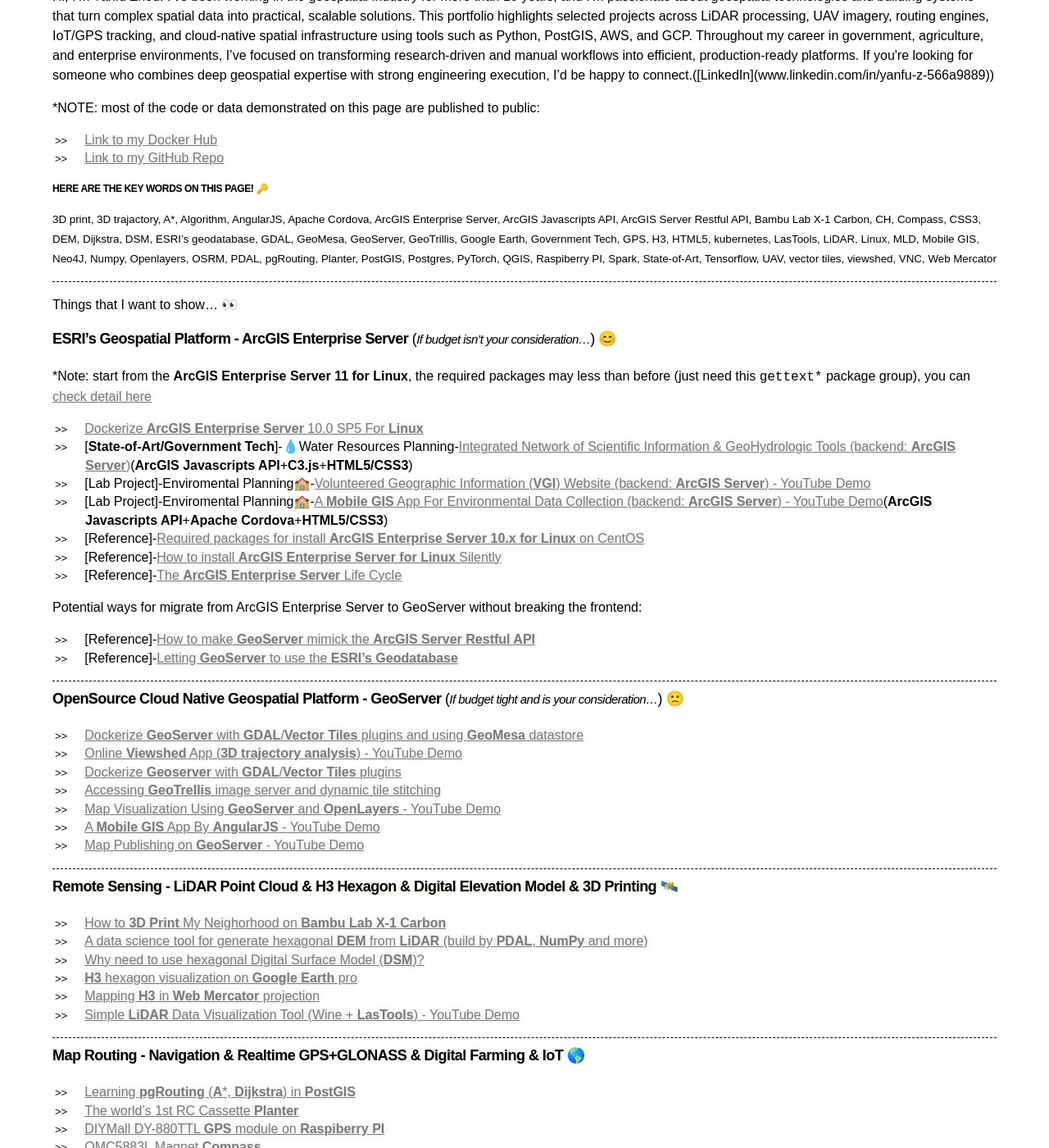
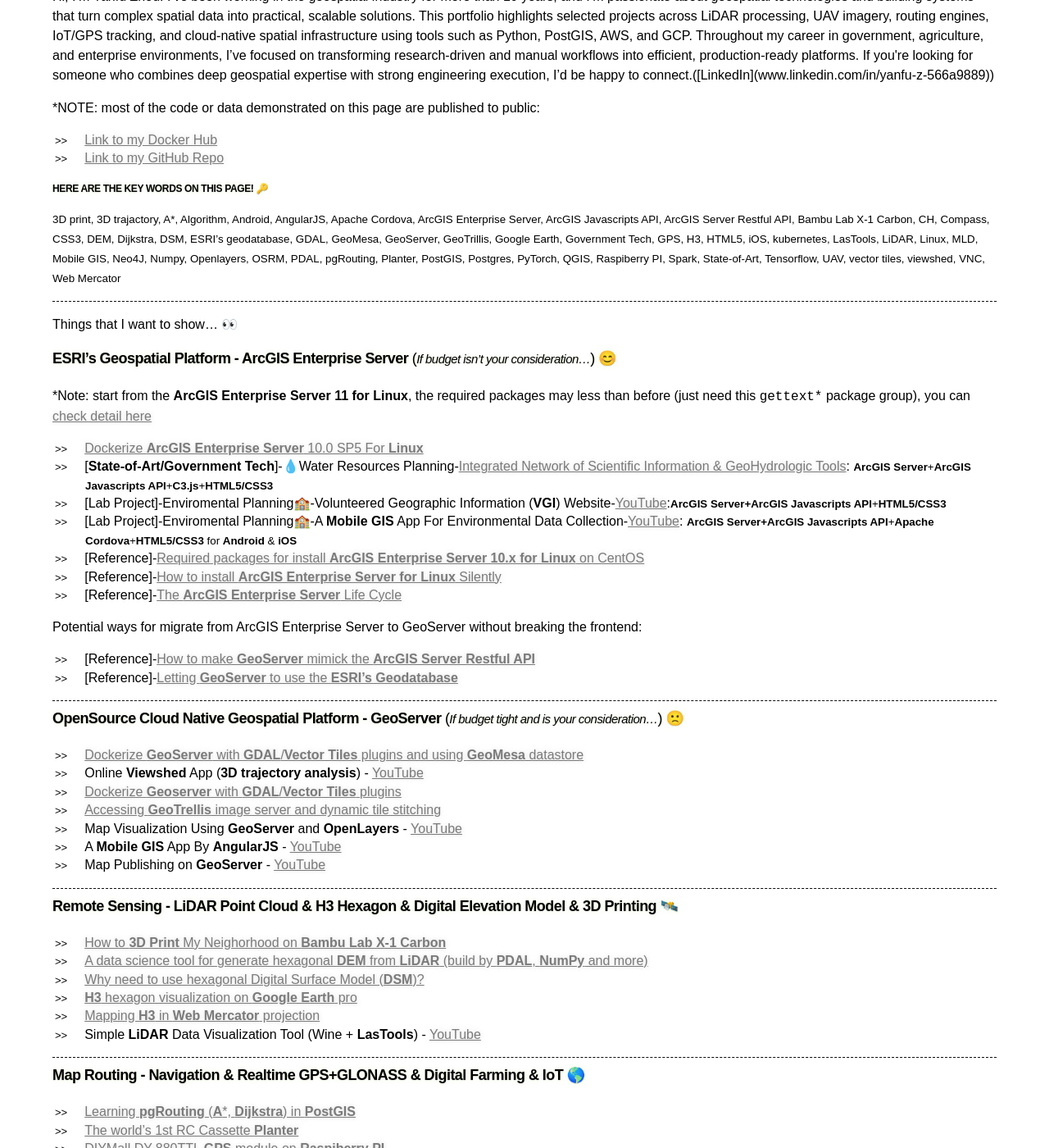
Before and after one commit to yanfuzhou/yanfuzhou.github.io, a Jekyll site: the page built from index.md, in a window 1280 px wide and 1400 px high, scrolled down 304 px. Shown: the whole window at 82% size. Built offline with Jekyll 4.4.1, drawn with Linux system fonts in a browser that asks for light colours; our own code applies the rules of GitHub Pages for plain Markdown files; some of the changed text lies outside the part shown.

Commit message:
adjust content

```diff
--- a/index.md
+++ b/index.md
@@ -19,7 +19,7 @@
 - [Link to my GitHub Repo](https://github.com/yanfuzhou?tab=repositories)
 
 ##### [](#header-5) **Here are the key words on this page!** 🔑
-<small>3D print, 3D trajactory, A*, Algorithm, AngularJS, Apache Cordova, ArcGIS Enterprise Server, ArcGIS Javascripts API, ArcGIS Server Restful API, Bambu Lab X-1 Carbon, CH, Compass, CSS3, DEM, Dijkstra, DSM, ESRI's geodatabase, GDAL, GeoMesa, GeoServer, GeoTrillis, Google Earth, Government Tech, GPS, H3, HTML5, kubernetes, LasTools, LiDAR, Linux, MLD, Mobile GIS, Neo4J, Numpy, Openlayers, OSRM, PDAL, pgRouting, Planter, PostGIS, Postgres, PyTorch, QGIS, Raspiberry PI, Spark, State-of-Art, Tensorflow, UAV, vector tiles, viewshed, VNC, Web Mercator</small>
+<small>3D print, 3D trajactory, A*, Algorithm, Android, AngularJS, Apache Cordova, ArcGIS Enterprise Server, ArcGIS Javascripts API, ArcGIS Server Restful API, Bambu Lab X-1 Carbon, CH, Compass, CSS3, DEM, Dijkstra, DSM, ESRI's geodatabase, GDAL, GeoMesa, GeoServer, GeoTrillis, Google Earth, Government Tech, GPS, H3, HTML5, iOS, kubernetes, LasTools, LiDAR, Linux, MLD, Mobile GIS, Neo4J, Numpy, Openlayers, OSRM, PDAL, pgRouting, Planter, PostGIS, Postgres, PyTorch, QGIS, Raspiberry PI, Spark, State-of-Art, Tensorflow, UAV, vector tiles, viewshed, VNC, Web Mercator</small>
 
 ---
 
@@ -30,9 +30,9 @@
  *Note: start from the **ArcGIS Enterprise Server 11 for Linux**, the required packages may less than before (just need this `gettext*` package group), you can [check detail here](https://enterprise.arcgis.com/en/system-requirements/latest/linux/arcgis-server-system-requirements.htm)
 
   - [Dockerize **ArcGIS Enterprise Server** 10.0 SP5 For **Linux**](docs/DockerizingArcGISServerForLinux.md)
-  - [**State-of-Art/Government Tech**]-💧Water Resources Planning-[Integrated Network of Scientific Information & GeoHydrologic Tools (backend: **ArcGIS Server**)](https://nednr.nebraska.gov/insight/)(**ArcGIS Javascripts API**+**C3.js**+**HTML5/CSS3**)
-  - [Lab Project]-Enviromental Planning🏫-[Volunteered Geographic Information (**VGI**) Website (backend: **ArcGIS Server**) - YouTube Demo](https://www.youtube.com/watch?v=IKSWJbKdrSA)
-  - [Lab Project]-Enviromental Planning🏫-[A **Mobile GIS** App For Environmental Data Collection (backend: **ArcGIS Server**) - YouTube Demo](https://youtube.com/shorts/Gt--0rIEpqg?si=ea1OCwAmG3g33REO)(**ArcGIS Javascripts API**+**Apache Cordova**+**HTML5/CSS3**)
+  - [**State-of-Art/Government Tech**]-💧Water Resources Planning-[Integrated Network of Scientific Information & GeoHydrologic Tools](https://nednr.nebraska.gov/insight/): <small>**ArcGIS Server**+**ArcGIS Javascripts API**+**C3.js**+**HTML5/CSS3**</small>
+  - [Lab Project]-Enviromental Planning🏫-Volunteered Geographic Information (**VGI**) Website-[YouTube](https://www.youtube.com/watch?v=IKSWJbKdrSA):<small>**ArcGIS Server+ArcGIS Javascripts API**+**HTML5/CSS3**</small>
+  - [Lab Project]-Enviromental Planning🏫-A **Mobile GIS** App For Environmental Data Collection-[YouTube](https://youtube.com/shorts/Gt--0rIEpqg?si=ea1OCwAmG3g33REO): <small>**ArcGIS Server+ArcGIS Javascripts API**+**Apache Cordova**+**HTML5/CSS3** for **Android** & **iOS**</small>
   - [Reference]-[Required packages for install **ArcGIS Enterprise Server 10.x for Linux** on CentOS](https://desktop.arcgis.com/en/system-requirements/10.5/os-limits-linux.htm)
   - [Reference]-[How to install **ArcGIS Enterprise Server for Linux** Silently](https://enterprise.arcgis.com/en/server/11.4/install/linux/silently-install-arcgis-server.htm)
   - [Reference]-[The **ArcGIS Enterprise Server** Life Cycle](https://support.esri.com/en-us/products/arcgis-enterprise/life-cycle)
@@ -47,12 +47,12 @@
 ### [](#header-3) **OpenSource Cloud Native Geospatial Platform - GeoServer** (<small>*If budget tight and is your consideration...*</small>) 🙁
 
   - [Dockerize **GeoServer** with **GDAL**/**Vector Tiles** plugins and using **GeoMesa** datastore](docs/GeomesaMac.md)
-  - [Online **Viewshed** App (**3D trajectory analysis**) - YouTube Demo](https://www.youtube.com/watch?v=OkvwTfUE9yc)
+  - Online **Viewshed** App (**3D trajectory analysis**) - [YouTube](https://www.youtube.com/watch?v=OkvwTfUE9yc)
   - [Dockerize **Geoserver** with **GDAL**/**Vector Tiles** plugins](docs/GeoServer.md)
   - [Accessing **GeoTrellis** image server and dynamic tile stitching](docs/Geotrellis.md)
-  - [Map Visualization Using **GeoServer** and **OpenLayers** - YouTube Demo](https://www.youtube.com/watch?v=bAyy-3kzrWs)
-  - [A **Mobile GIS** App By **AngularJS** - YouTube Demo](https://www.youtube.com/watch?v=FDTTBfp-4wE)
-  - [Map Publishing on **GeoServer** - YouTube Demo](https://www.youtube.com/watch?v=GUE5KSlLXWs)
+  - Map Visualization Using **GeoServer** and **OpenLayers** - [YouTube](https://www.youtube.com/watch?v=bAyy-3kzrWs)
+  - A **Mobile GIS** App By **AngularJS** - [YouTube](https://www.youtube.com/watch?v=FDTTBfp-4wE)
+  - Map Publishing on **GeoServer** - [YouTube](https://www.youtube.com/watch?v=GUE5KSlLXWs)
 
 ---
 
@@ -62,7 +62,7 @@
   - [Why need to use hexagonal Digital Surface Model (**DSM**)?](docs/WhyUseHexagon.md)
   - [**H3** hexagon visualization on **Google Earth** pro](docs/GoogleEarthH3Vis.md)
   - [Mapping **H3** in **Web Mercator** projection](docs/H3Distortions.md)
-  - [Simple **LiDAR** Data Visualization Tool (Wine + **LasTools**) - YouTube Demo](https://www.youtube.com/watch?v=-3u1CQIp5Hw)
+  - Simple **LiDAR** Data Visualization Tool (Wine + **LasTools**) - [YouTube](https://www.youtube.com/watch?v=-3u1CQIp5Hw)
 
 ---
 
@@ -87,7 +87,7 @@
 ---
 
 ### [](#header-3) **Random Geospatial Works & Self Exploration** 🏞️
-  - [How to Add BaseMap in **QGIS** - YouTube Demo](https://www.youtube.com/watch?v=4JESmOrHq5M)
+  - How to Add BaseMap in **QGIS** - [YouTube](https://www.youtube.com/watch?v=4JESmOrHq5M)
   - [A budget build eGPU on Linux for **Tensorflow**, **PyTorch** development](docs/LinuxGPU.md)
   - [P.E.A.N Stack - YouTube Demo](https://www.youtube.com/watch?v=2cR4JLT3pno)
 
```
Also changed, not shown: other parts of index.md (+2 -2 lines).
